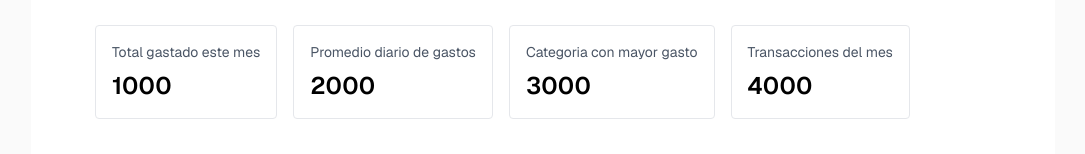
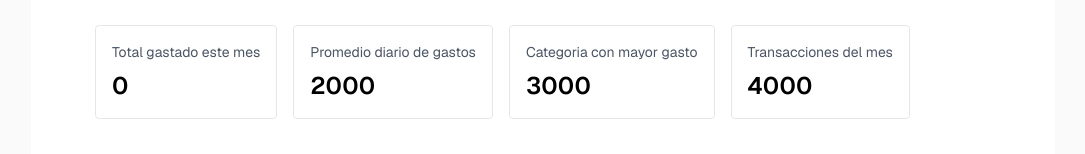
Before and after one commit to arley-cuadrado/prueba_tecnica_omnicom, a Next.js app: page / in a window 1280 px wide. Shown: the part 255-409 px from the top of the page, without its empty margins (97-1182 px from the left). Built offline with nearby package versions, Linux system fonts and the light colour scheme.

Commit message:
total gastado mes

```diff
--- a/src/components/Chart.tsx
+++ b/src/components/Chart.tsx
@@ -1,6 +1,4 @@
 "use client"
-
-import { useExpenses } from "@/context/ExpensesContext";
 
 export function Chart() {
 
@@ -12,11 +10,6 @@ export function Chart() {
     ]
 
     const chartMaxValue = 100;
-
-
-    const expense = useExpenses();
-
-    console.log('EXPENSESSS ', expense)
 
     return (
         <>
--- a/src/components/MetricCard.tsx
+++ b/src/components/MetricCard.tsx
@@ -1,15 +1,29 @@
+"use client"
+
+import { useExpenses } from "@/context/ExpensesContext";
+
 type MetricCardProps = {
     label: string;
     value: number;
-}
+};
 
 export function MetricCard({ label, value }: MetricCardProps) {
+    const { expenses } = useExpenses();
+
+    // Total gasto del mes
+    const totalSpentThisMonth = expenses.reduce(
+        (total, expense) => total + expense.amount,
+        0
+    );
+    const metricValue = label === "Total gastado este mes" ? totalSpentThisMonth : value;
+
+
     return (
         <>
             <article className="rounded border border-gray-200 bg-white p-4">
                 <p className="text-sm text-gray-600">{label}</p>
-                <p className="mt-2 text-2xl font-semibold text-black">{value}</p>
+                <p className="mt-2 text-2xl font-semibold text-black">{metricValue}</p>
             </article>
         </>
-    )
+    );
 }
```
